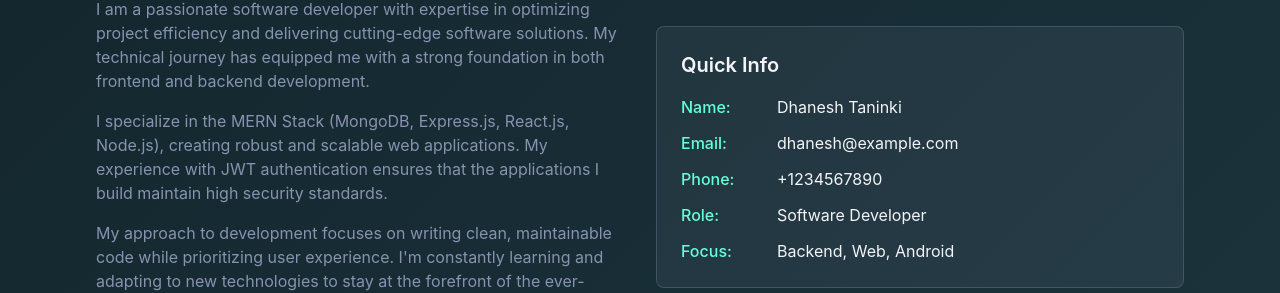
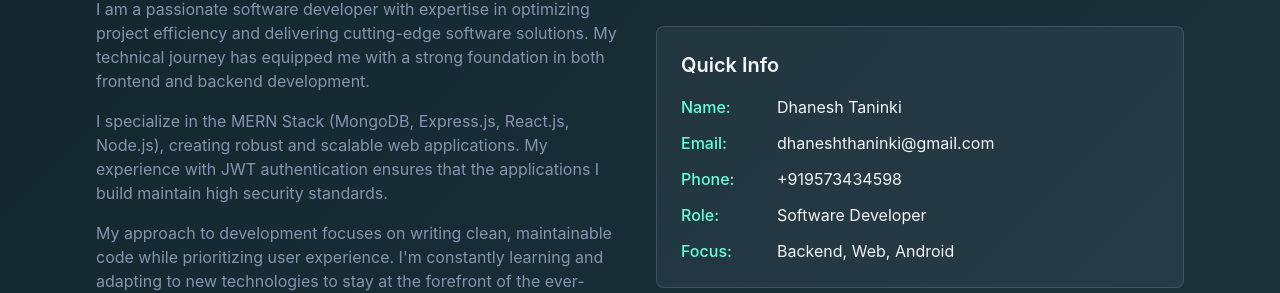
Before and after one commit to Dhanesh105/MY-PORTFOLIO, a React (Create React App) app: page / in a window 1280 px wide. Shown: the part 971-1264 px from the top of the page. Built offline with nearby package versions, Linux system fonts and the light colour scheme.

Commit message:
Update About.js

```diff
--- a/src/components/About.js
+++ b/src/components/About.js
@@ -32,11 +32,11 @@ const About = () => {
               </div>
               <div className="flex">
                 <span className="text-secondary font-medium w-24">Email:</span>
-                <span>dhanesh@example.com</span>
+                <span>dhaneshthaninki@gmail.com</span>
               </div>
               <div className="flex">
                 <span className="text-secondary font-medium w-24">Phone:</span>
-                <span>+1234567890</span>
+                <span>+919573434598</span>
               </div>
               <div className="flex">
                 <span className="text-secondary font-medium w-24">Role:</span>
```
